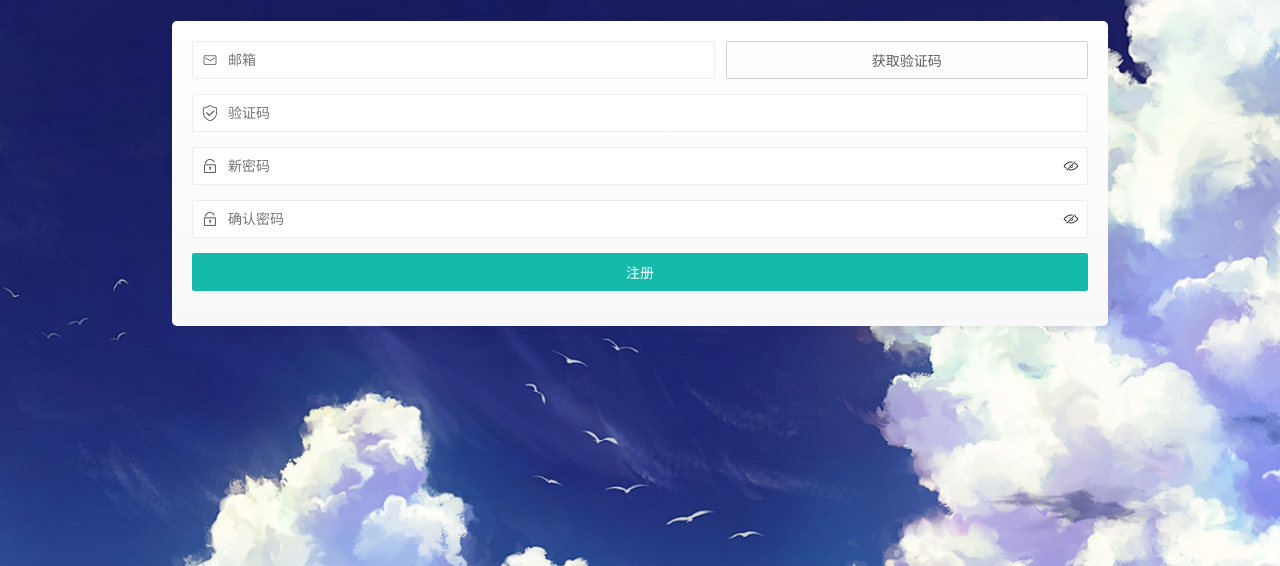
After one commit to ischenyu/message_system, a Flask app: page /forget in a window 1280 px wide. The commit adds this page. Shown: the top 566 px of the page. Run offline with Flask 3, Linux system fonts and the light colour scheme; some libraries are stand-ins or nearby versions.

```diff
--- a/app.py
+++ b/app.py
@@ -1,23 +1,40 @@
-from flask import Flask, render_template, request, jsonify
+from flask import Flask, make_response, render_template, request, jsonify, redirect, url_for
 from models import email_captcha
 import random, time
 from models import mysqldb
+from itsdangerous import URLSafeSerializer
 
 app = Flask(__name__, static_folder='static')
+app.secret_key = 'cookie_key'  # 设置一个用于签名的秘钥
+# 创建一个序列化器对象
+serializer = URLSafeSerializer(app.secret_key)
 
 @app.route("/")
 def index():
-    return render_template("index.html")
+    logining = request.cookies.get('logining')
+    user_email = request.cookies.get('user_email')
+    if logining == 'True':
+        return render_template("index.html", logined=True, email=user_email)
+    else:
+        return render_template("index.html")
 
 @app.route('/login')
 def login():
-    return render_template("login.html")
+    # 从请求的 cookie 中获取名为 'user_email' 的值
+    logining = request.cookies.get('logining')
+    if logining == 'True':
+        # 执行重定向
+        return redirect(url_for('index'))
+    else:
+        return render_template('login.html')
 
 @app.route('/register')
 def register():
     return render_template("register.html")
 
-from flask import jsonify
+@app.route('/forget')
+def forget():
+    return render_template("forget.html")
 
 @app.route('/api/user/register', methods=['POST', 'GET'])
 def api():
@@ -61,9 +78,15 @@ def api_login():
             data = request.get_json()
             username = data['username']
             password = data['password']
-            if mysqldb.User_login(username, password) == True:
-                return jsonify({"success":True, "message": "登录成功", 'code':200})
-                # ToDo：用户信息写入数据库，注册成功后写入cookie，重定向到主页
+            if mysqldb.User_login(username, password):
+                # 用户信息写入数据库，注册成功后写入cookie，重定向到主页.
+                max_age = 604800
+                # 加密用户信息并设置到 Cookie 中
+                encrypted_username = serializer.dumps(username)
+                resp = make_response(jsonify({"success": True, "message": "登录成功", 'code': 200}))
+                resp.set_cookie('user_email', encrypted_username, max_age=max_age)
+                resp.set_cookie('logining', str(True), max_age=max_age)
+                return resp
             elif mysqldb.User_login(username, password) == 'error':
                 return jsonify({"message": "服务器内部错误"}),500
             else:
@@ -91,7 +114,7 @@ def captcha():
             current_time = time.time()
             if current_time - last_request_time[email] < 60:
                 return jsonify({"success": False, 'message': 'Please wait 60 seconds before requesting another captcha'}), 403
-        code = random.randint(000000, 999999)
+        code = random.randint(100000, 999999)
         # 发送验证码到邮箱
         email_captcha.send_email(email, code)
 
@@ -102,6 +125,28 @@ def captcha():
     else:
         return 'Forbidden', 400
 
+@app.route('/api/user/forget', methods=['POST', 'GET'])
+def api_forget():
+    if request.method == 'POST':
+        data = request.get_json()
+        email = data.get('email')
+        input_code = data.get('vercode')
+        password = data.get('password')
+        confirmPassword = data.get('confirmPassword')
+        if email and input_code and password and confirmPassword:
+            if email_captcha.verify_code(email, input_code) == True:
+                if password == confirmPassword:
+                    if mysqldb.User_forget(email, password) == True:
+                        return jsonify({"success": True, 'message': '密码修改成功'})
+                    else:
+                        return jsonify({"success": False, 'message': '密码修改失败'})
+                else:
+                    return jsonify({"success": False, 'message': '两次密码不一致'})
+            else:
+                return jsonify({"success": False, 'message': '验证码错误'})
+        else:
+            return jsonify()
+        return jsonify({"success": True, 'message': '密码修改成功'})
 
 if __name__ == "__main__":
     # 933d9673cc
--- /dev/null
+++ b/static/css/forget.css
@@ -0,0 +1,16 @@
+.demo-reg-container{width: 320px; margin: 21px auto 0;}
+.demo-reg-other .layui-icon{position: relative; display: inline-block; margin: 0 2px; top: 2px; font-size: 26px;}
+.demo-reg-container {
+    box-shadow: 0 2px 10px rgba(0,0,0,.05);
+    background: linear-gradient(180deg, #fff 0%, #f8f8f8 100%);
+    border-radius: 5px;
+    padding: 20px;
+    width: 70%;
+    height: 70%;
+    position: relative;
+    -webkit-backdrop-filter: blur(6px); /* Safari */
+    backdrop-filter: blur(6px); /* 其他现代浏览器 */
+}
+body{
+    background-image: url(/static/img/pc-bg.png);
+}
--- /dev/null
+++ b/static/forget.js
@@ -0,0 +1,83 @@
+// 判断是否是移动设备
+function isMobileDevice() {
+    return /Android|webOS|iPhone|iPad|iPod|BlackBerry|IEMobile|Opera Mini/i.test(navigator.userAgent);
+}
+
+layui.use(function(){
+    var $ = layui.$;
+    var form = layui.form;
+    var layer = layui.layer;
+    var util = layui.util;
+    // 自定义验证规则
+    form.verify({
+      // 确认密码
+      confirmPassword: function(value, item){
+        var passwordValue = $('#reg-password').val();
+        if(value !== passwordValue){
+          return '两次密码输入不一致';
+        }
+      }
+    });
+
+    // 提交事件
+    form.on('submit(demo-reg)', function(data){
+      var field = data.field; // 获取表单字段值
+      // 显示填写结果，仅作演示用
+      layer.alert(JSON.stringify(field), {
+        title: '当前填写的字段值'
+      });
+
+      $.ajax({
+        url: '/api/user/register',
+        type: 'POST',
+        dataType: "json",
+        contentType: "application/json",
+        data: JSON.stringify(field),
+        success: function(res){
+            if(res.code === 200){
+              layer.msg('注册成功', {icon: 6});
+              window.location.replace("/home");
+          } else if(res.code === 402) {
+              layer.msg('用户已存在', {icon: 6});
+          } else {
+              layer.msg('注册失败', {icon: 5});
+          }
+        },
+        error: function(xhr, status, error) {
+            console.log("Error:", error);
+            layer.msg('请求失败，请重试', {icon: 5});
+        }
+    });
+
+      return false; // 阻止默认 form 跳转
+    });
+
+    // 普通事件
+    util.on('lay-on', {
+      // 获取验证码
+      'reg-get-vercode': function(othis){
+        var isvalid = form.validate('#reg-email'); // 主动触发验证，v2.7.0 新增
+        var inputElement = document.getElementById("reg-email");
+        var email = inputElement.value;
+        // 验证通过
+        if(isvalid){
+          // layer.msg('邮箱规则验证通过');
+          // 此处可继续书写「发送验证码」等后续逻辑
+          $.ajax({
+            url: '/api/user/register/captcha',
+            type: 'POST',
+            dataType:"json",
+            contentType:"application/json",
+            data: JSON.stringify({"email": email}),
+            success: function(res){
+              if(res.code === 200){
+                layer.msg('验证码发送成功，请及时查收', {icon: 6});
+              }else{
+                layer.msg(res.msg, {icon: 7});
+              }
+            }
+          });
+        }
+      }
+    });
+  });
--- a/static/login.js
+++ b/static/login.js
@@ -17,6 +17,10 @@ layui.use(function(){
             success: function(res){
                 if(res.code === 200){
                     layer.msg('登录成功', {icon: 6});
+                    // 设置要重定向的 URL
+                    var newLocation = '/';
+                    // 执行页面重定向
+                    window.location.href = newLocation;
                 }else{
                     layer.msg('登录失败', {icon: 5});
                 }
--- /dev/null
+++ b/templates/forget.html
@@ -0,0 +1,65 @@
+<!DOCTYPE html>
+<html>
+<head>
+    <meta charset="utf-8">
+    <meta name="viewport" content="width=device-width, initial-scale=1">
+    <title>找回密码</title>
+    <link href="/static/css/layui.css" rel="stylesheet">
+    <script src="https://upcdn.b0.upaiyun.com/libs/jquery/jquery-2.0.2.min.js"></script>
+    <link href="/static/css/forget.css" rel="stylesheet">
+</head>
+<body>
+<form class="layui-form">
+  <div class="demo-reg-container">
+    <div class="layui-form-item">
+      <div class="layui-row">
+        <div class="layui-col-xs7">
+          <div class="layui-input-wrap">
+            <div class="layui-input-prefix">
+              <i class="layui-icon layui-icon-email"></i>
+            </div>
+            <input type="text" name="email" value="" lay-verify="required|email" placeholder="邮箱" lay-reqtext="请填写邮箱" autocomplete="off" class="layui-input" id="reg-email">
+          </div>
+        </div>
+        <div class="layui-col-xs5">
+          <div style="margin-left: 11px;">
+            <button type="button" class="layui-btn layui-btn-fluid layui-btn-primary" lay-on="reg-get-vercode">获取验证码</button>
+          </div>
+        </div>
+      </div>
+    </div>
+    <div class="layui-form-item">
+      <div class="layui-input-wrap">
+        <div class="layui-input-prefix">
+          <i class="layui-icon layui-icon-vercode"></i>
+        </div>
+        <input type="text" name="vercode" value="" lay-verify="required" placeholder="验证码" lay-reqtext="请填写验证码" autocomplete="off" class="layui-input">
+      </div>
+    </div>
+    <div class="layui-form-item">
+      <div class="layui-input-wrap">
+        <div class="layui-input-prefix">
+          <i class="layui-icon layui-icon-password"></i>
+        </div>
+        <input type="password" name="password" value="" lay-verify="required" placeholder="新密码" autocomplete="off" class="layui-input" id="reg-password" lay-affix="eye">
+      </div>
+    </div>
+    <div class="layui-form-item">
+      <div class="layui-input-wrap">
+        <div class="layui-input-prefix">
+          <i class="layui-icon layui-icon-password"></i>
+        </div>
+        <input type="password" name="confirmPassword" value="" lay-verify="required|confirmPassword" placeholder="确认密码" autocomplete="off" class="layui-input" lay-affix="eye">
+      </div>
+    </div>
+    <div class="layui-form-item">
+      <button class="layui-btn layui-btn-fluid" lay-submit lay-filter="demo-reg">注册</button>
+    </div>
+  </div>
+</form>
+
+<script src="/static/layui.js"></script>
+<script src="/static/forget.js"></script>
+<script src="/static/jquery.js"></script>
+</body>
+</html>
```
Also changed, not shown: models/mysqldb.py (+29 -31 lines), templates/base.html (+20 -4 lines), static/img/pc-bg.png (added).
